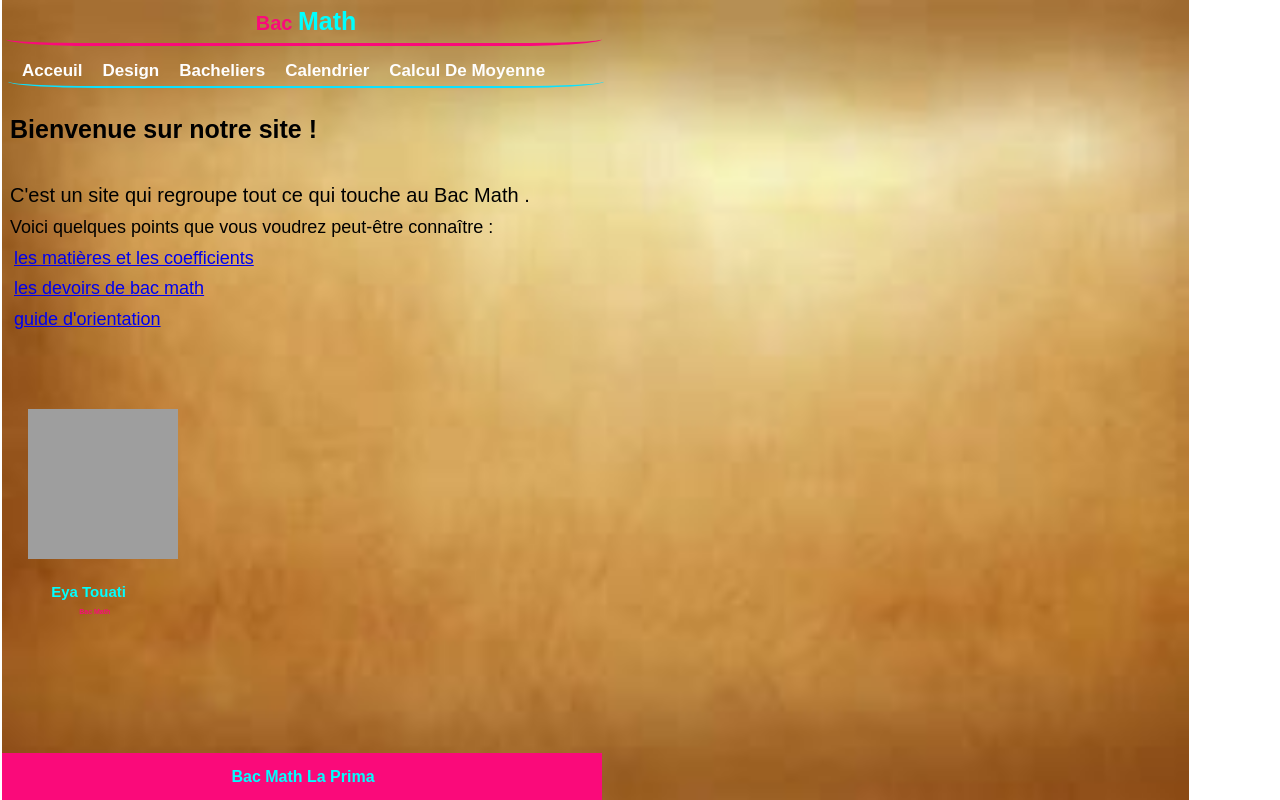
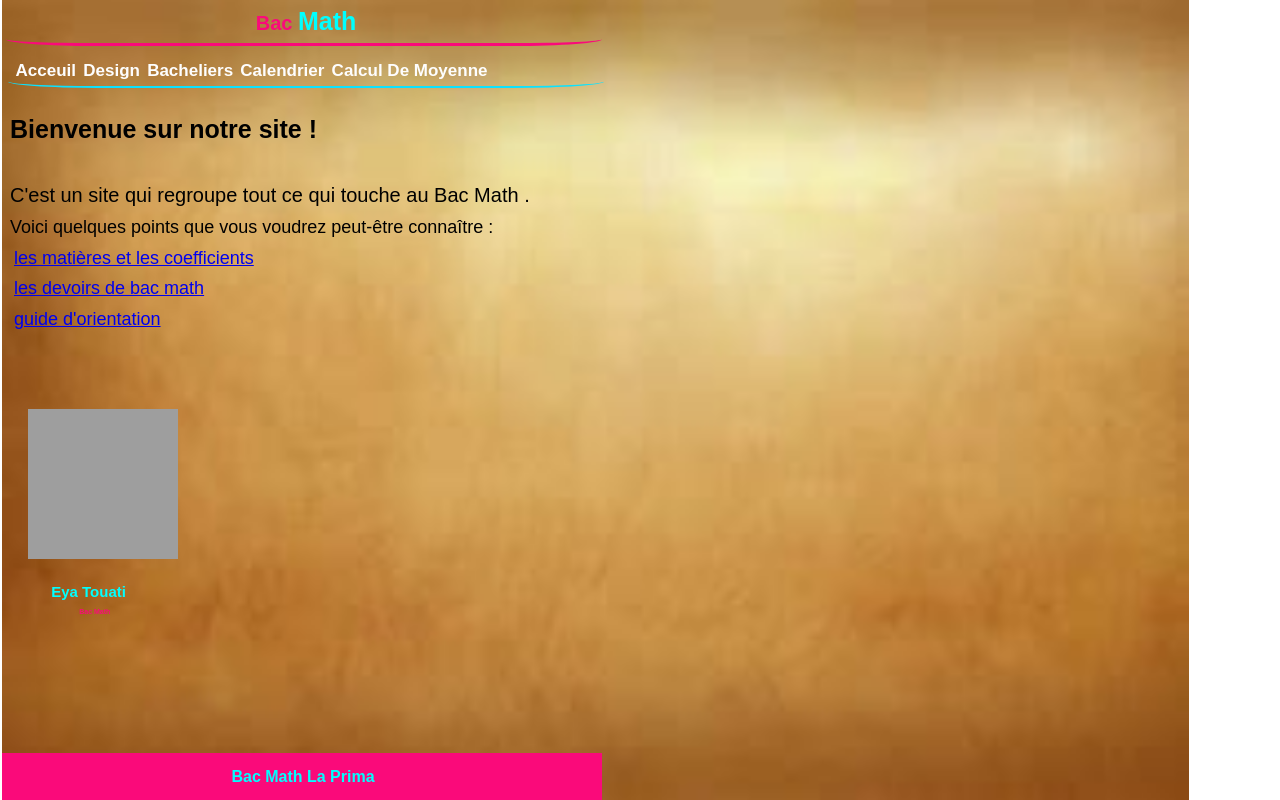
Before and after one commit to Feral107/Bac-Math, a plain HTML site: page index.html in a window 1280 px wide. Drawn offline with Linux system fonts and the light colour scheme; grey boxes are pictures that could not be loaded.

Commit message:
Update index.css

```diff
--- a/index.css
+++ b/index.css
@@ -153,7 +153,7 @@ nav ul{
 
 .link{
     text-decoration: none;
-    padding: 0.25rem 0.50rem;
+    padding: 0rem 0.1rem;
     font-size: 17px;
     font-weight: 600;
     color: #fefefe;
```
